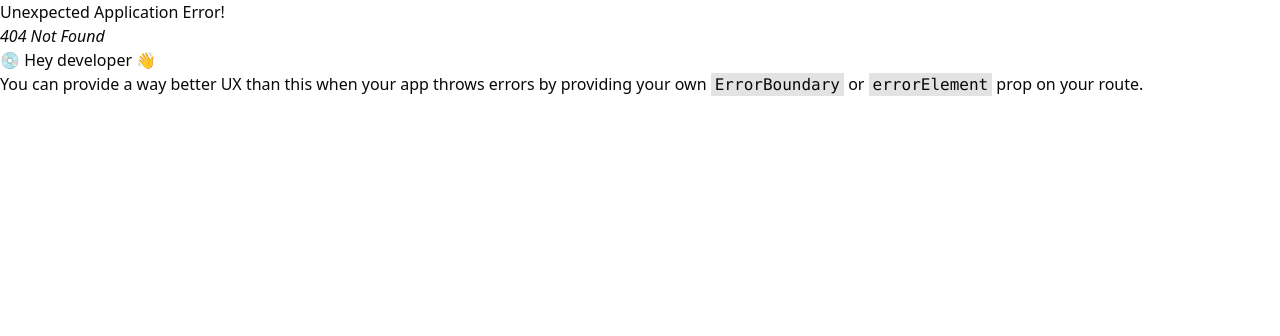
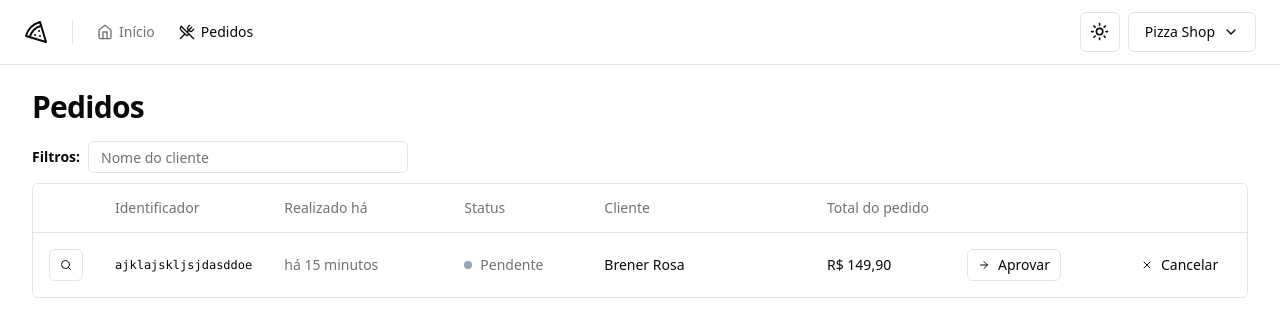
Before and after one commit to brenersrosa/pizzashop-web, a React (Vite) app: page /orders in a window 1280 px wide. Before the commit this address had no page. Shown: the top 336 px of the page. Built offline with nearby package versions, Linux system fonts and the light colour scheme.

Commit message:
feat: orders list

```diff
--- a/src/components/ui/button.tsx
+++ b/src/components/ui/button.tsx
@@ -21,6 +21,7 @@
       },
       size: {
         default: 'h-10 px-4 py-2',
+        xs: 'h-8 px-2.5',
         sm: 'h-9 rounded-md px-3',
         lg: 'h-11 rounded-md px-8',
         icon: 'h-10 w-10',
--- /dev/null
+++ b/src/components/ui/table.tsx
@@ -0,0 +1,117 @@
+import * as React from "react"
+
+import { cn } from "@/lib/utils"
+
+const Table = React.forwardRef<
+  HTMLTableElement,
+  React.HTMLAttributes<HTMLTableElement>
+>(({ className, ...props }, ref) => (
+  <div className="relative w-full overflow-auto">
+    <table
+      ref={ref}
+      className={cn("w-full caption-bottom text-sm", className)}
+      {...props}
+    />
+  </div>
+))
+Table.displayName = "Table"
+
+const TableHeader = React.forwardRef<
+  HTMLTableSectionElement,
+  React.HTMLAttributes<HTMLTableSectionElement>
+>(({ className, ...props }, ref) => (
+  <thead ref={ref} className={cn("[&_tr]:border-b", className)} {...props} />
+))
+TableHeader.displayName = "TableHeader"
+
+const TableBody = React.forwardRef<
+  HTMLTableSectionElement,
+  React.HTMLAttributes<HTMLTableSectionElement>
+>(({ className, ...props }, ref) => (
+  <tbody
+    ref={ref}
+    className={cn("[&_tr:last-child]:border-0", className)}
+    {...props}
+  />
+))
+TableBody.displayName = "TableBody"
+
+const TableFooter = React.forwardRef<
+  HTMLTableSectionElement,
+  React.HTMLAttributes<HTMLTableSectionElement>
+>(({ className, ...props }, ref) => (
+  <tfoot
+    ref={ref}
+    className={cn(
+      "border-t bg-muted/50 font-medium [&>tr]:last:border-b-0",
+      className
+    )}
+    {...props}
+  />
+))
+TableFooter.displayName = "TableFooter"
+
+const TableRow = React.forwardRef<
+  HTMLTableRowElement,
+  React.HTMLAttributes<HTMLTableRowElement>
+>(({ className, ...props }, ref) => (
+  <tr
+    ref={ref}
+    className={cn(
+      "border-b transition-colors hover:bg-muted/50 data-[state=selected]:bg-muted",
+      className
+    )}
+    {...props}
+  />
+))
+TableRow.displayName = "TableRow"
+
+const TableHead = React.forwardRef<
+  HTMLTableCellElement,
+  React.ThHTMLAttributes<HTMLTableCellElement>
+>(({ className, ...props }, ref) => (
+  <th
+    ref={ref}
+    className={cn(
+      "h-12 px-4 text-left align-middle font-medium text-muted-foreground [&:has([role=checkbox])]:pr-0",
+      className
+    )}
+    {...props}
+  />
+))
+TableHead.displayName = "TableHead"
+
+const TableCell = React.forwardRef<
+  HTMLTableCellElement,
+  React.TdHTMLAttributes<HTMLTableCellElement>
+>(({ className, ...props }, ref) => (
+  <td
+    ref={ref}
+    className={cn("p-4 align-middle [&:has([role=checkbox])]:pr-0", className)}
+    {...props}
+  />
+))
+TableCell.displayName = "TableCell"
+
+const TableCaption = React.forwardRef<
+  HTMLTableCaptionElement,
+  React.HTMLAttributes<HTMLTableCaptionElement>
+>(({ className, ...props }, ref) => (
+  <caption
+    ref={ref}
+    className={cn("mt-4 text-sm text-muted-foreground", className)}
+    {...props}
+  />
+))
+TableCaption.displayName = "TableCaption"
+
+export {
+  Table,
+  TableHeader,
+  TableBody,
+  TableFooter,
+  TableHead,
+  TableRow,
+  TableCell,
+  TableCaption,
+}
--- /dev/null
+++ b/src/pages/app/orders/index.tsx
@@ -0,0 +1,87 @@
+import { ArrowRight, Search, X } from 'lucide-react'
+import { Helmet } from 'react-helmet-async'
+
+import { Button } from '@/components/ui/button'
+import { Input } from '@/components/ui/input'
+import {
+  Table,
+  TableBody,
+  TableCell,
+  TableHead,
+  TableHeader,
+  TableRow,
+} from '@/components/ui/table'
+
+export default function Orders() {
+  return (
+    <>
+      <Helmet title="Pedidos" />
+
+      <div className="flex flex-col gap-4">
+        <h1 className="text-3xl font-bold tracking-tight">Pedidos</h1>
+      </div>
+
+      <div className="space-y-2.5">
+        <form className="flex items-center gap-2">
+          <span className="text-sm font-semibold">Filtros:</span>
+          <Input placeholder="Nome do cliente" className="h-8 w-[320px]" />
+        </form>
+
+        <div className="rounded-md border">
+          <Table>
+            <TableHeader>
+              <TableRow>
+                <TableHead className="w-[64px]"></TableHead>
+                <TableHead className="w-[164px]">Identificador</TableHead>
+                <TableHead className="w-[180px]">Realizado há</TableHead>
+                <TableHead className="w-[140px]">Status</TableHead>
+                <TableHead>Cliente</TableHead>
+                <TableHead className="w-[140px]">Total do pedido</TableHead>
+                <TableHead className="w-[164px]"></TableHead>
+                <TableHead className="w-[132px]"></TableHead>
+              </TableRow>
+            </TableHeader>
+            <TableBody>
+              <TableRow>
+                <TableCell>
+                  <Button variant="outline" size="xs">
+                    <Search className="h-3 w-3" />
+                    <span className="sr-only">Detalhes do pedido</span>
+                  </Button>
+                </TableCell>
+                <TableCell className="font-mono text-xs font-medium">
+                  ajklajskljsjdasddoe
+                </TableCell>
+                <TableCell className="text-muted-foreground">
+                  há 15 minutos
+                </TableCell>
+                <TableCell>
+                  <div className="flex items-center gap-2">
+                    <span className="h-2 w-2 rounded-full bg-slate-400" />
+                    <span className="font-medium text-muted-foreground">
+                      Pendente
+                    </span>
+                  </div>
+                </TableCell>
+                <TableCell className="font-medium">Brener Rosa</TableCell>
+                <TableCell className="font-medium">R$ 149,90</TableCell>
+                <TableCell>
+                  <Button variant="outline" size="xs">
+                    <ArrowRight className="mr-2 h-3 w-3" />
+                    Aprovar
+                  </Button>
+                </TableCell>
+                <TableCell>
+                  <Button variant="ghost" size="xs">
+                    <X className="mr-2 h-3 w-3" />
+                    Cancelar
+                  </Button>
+                </TableCell>
+              </TableRow>
+            </TableBody>
+          </Table>
+        </div>
+      </div>
+    </>
+  )
+}
```
Also changed, not shown: src/routes.tsx (+5 -12 lines).
